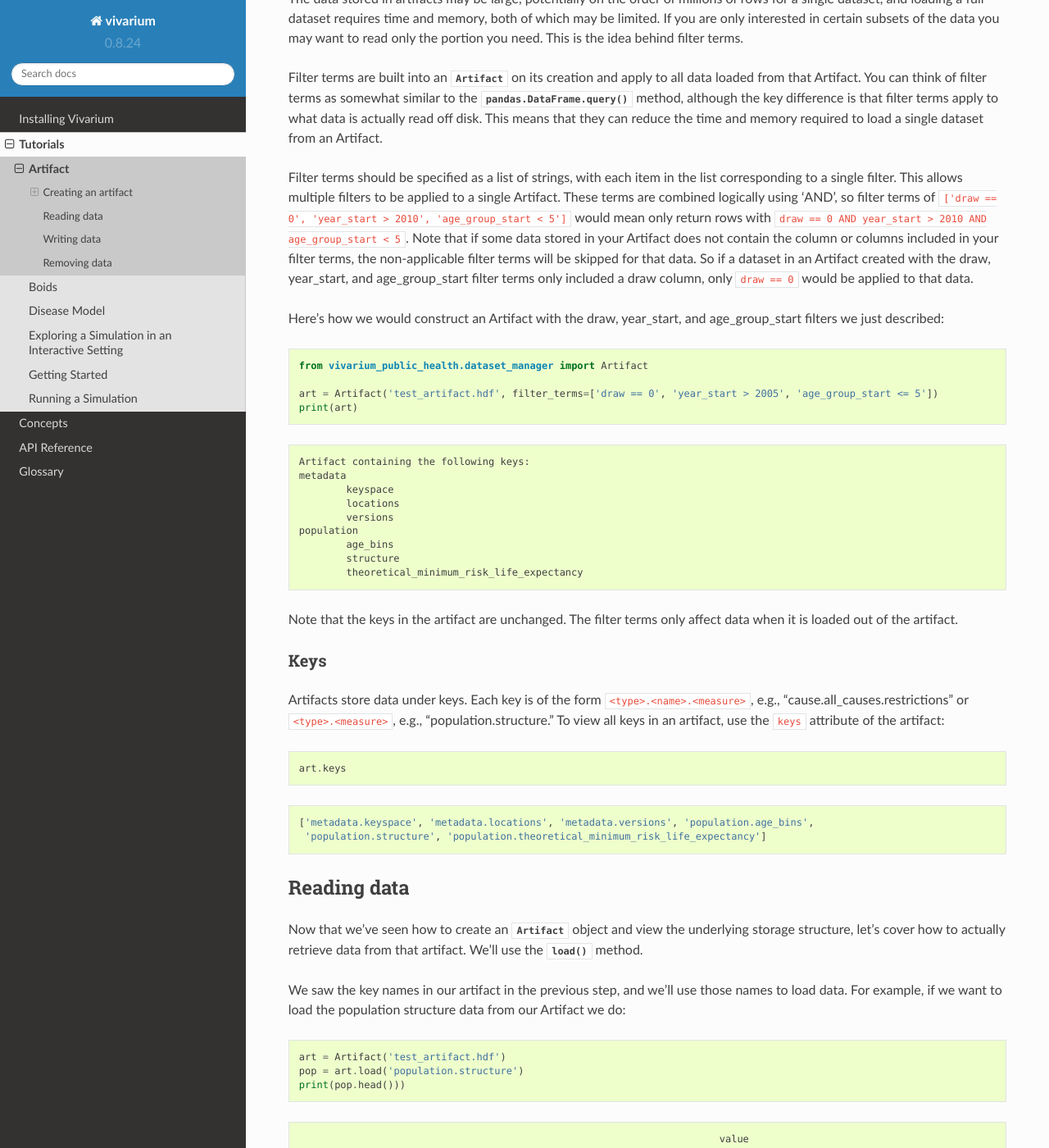
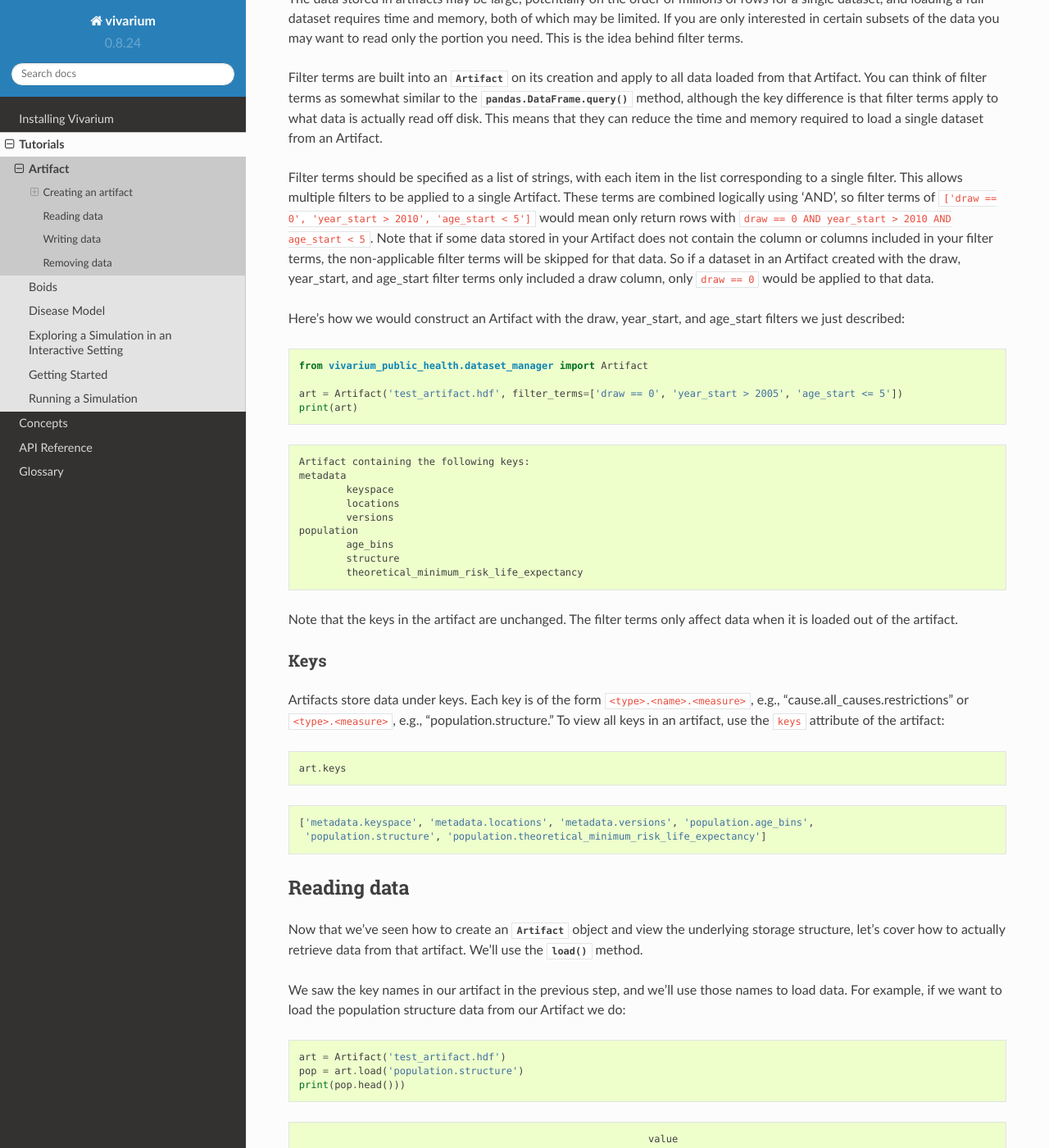
Before and after one commit to ihmeuw/vivarium, a Sphinx documentation site: the page built from docs/source/tutorials/artifact.rst, in a window 1280 px wide and 1400 px high, scrolled down 1011 px. Shown: the whole window at 82% size. Built offline with Sphinx 7.4.7 and the Read the Docs theme 2.0.0, drawn with Linux system fonts in a browser that asks for light colours; some of the changed text lies outside the part shown.

Commit message:
switch from age_group_start/end to age_start/end to be consistent

```diff
--- a/docs/source/tutorials/artifact.rst
+++ b/docs/source/tutorials/artifact.rst
@@ -71,22 +71,22 @@ Filter terms should be specified as a list of strings, with each item in the
 list corresponding to a single filter.  This allows multiple filters to be
 applied to a single Artifact. These terms are combined logically using 'AND',
 so filter terms of
-``['draw == 0', 'year_start > 2010', 'age_group_start < 5']`` would mean only
-return rows with ``draw == 0 AND year_start > 2010 AND age_group_start < 5``.
+``['draw == 0', 'year_start > 2010', 'age_start < 5']`` would mean only
+return rows with ``draw == 0 AND year_start > 2010 AND age_start < 5``.
 Note that if some data stored in your Artifact does not contain the column or
 columns included in your filter terms, the non-applicable filter terms will be
 skipped for that data. So if a dataset in an Artifact created with the draw,
-year_start, and age_group_start filter terms only included a draw column,
+year_start, and age_start filter terms only included a draw column,
 only ``draw == 0`` would be applied to that data.
 
 Here's how we would construct an Artifact with the draw, year_start, and
-age_group_start filters we just described:
+age_start filters we just described:
 
 .. code-block:: python
 
     from vivarium_public_health.dataset_manager import Artifact
 
-    art = Artifact('test_artifact.hdf', filter_terms=['draw == 0', 'year_start > 2005', 'age_group_start <= 5'])
+    art = Artifact('test_artifact.hdf', filter_terms=['draw == 0', 'year_start > 2005', 'age_start <= 5'])
     print(art)
 
 ::
@@ -143,32 +143,34 @@ data from our Artifact we do:
 
 ::
 
-                                                                           value
-    age_group_end age_group_start location sex    year_end year_start
-    0.019178      0.0             Ethiopia Female 2007     2006        25610.50
-                                           Male   2012     2011        29136.66
-                                                  2009     2008        27492.91
-                                           Female 2000     1999        22157.50
-                                                  1993     1992        19066.45
+                                                               value
+    age_end  age_start location sex    year_end year_start
+    0.019178 0.0       Ethiopia Female 2007     2006        25610.50
+                                Male   2012     2011        29136.66
+                                       2009     2008        27492.91
+                                Female 2000     1999        22157.50
+                                       1993     1992        19066.45
+
 
 Notice that if we construct our artifact with filter terms as discussed
 above, we'll filter the data that gets loaded out of it:
 
 .. code-block:: python
 
-    art = Artifact('test_artifact.hdf', filter_terms=['age_group_start > 5'])
+    art = Artifact('test_artifact.hdf', filter_terms=['age_start > 5'])
     pop = art.load('population.structure')
     print(pop.head()))
 
 ::
 
-                                                                            value
-    age_group_end age_group_start location sex    year_end year_start
-    15.0          10.0            Ethiopia Male   2011     2010        6009393.00
-                                                  2003     2002        4489336.99
-                                           Female 2016     2015        6424674.99
-                                           Male   2017     2016        6610845.00
-                                           Female 2006     2005        4922733.99
+                                                                value
+    age_end age_start location sex    year_end year_start
+    15.0    10.0      Ethiopia Male   2011     2010        6009393.00
+                                      2003     2002        4489336.99
+                               Female 2016     2015        6424674.99
+                               Male   2017     2016        6610845.00
+                               Female 2006     2005        4922733.99
+
 
 We can only load keys that already exist in the Artifact, however. If we try
 to load a key not present in our Artifact, we will get an error:
```
Also changed, not shown: 6 other files.
